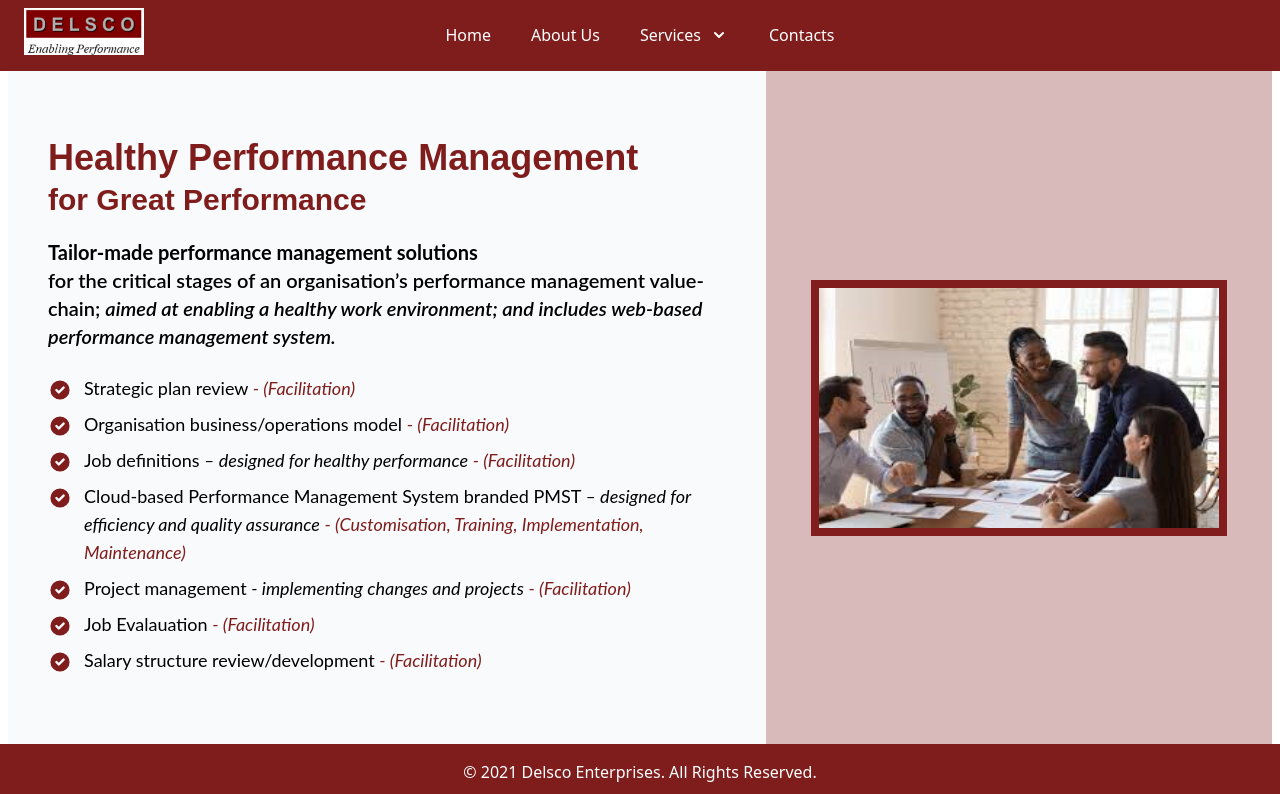
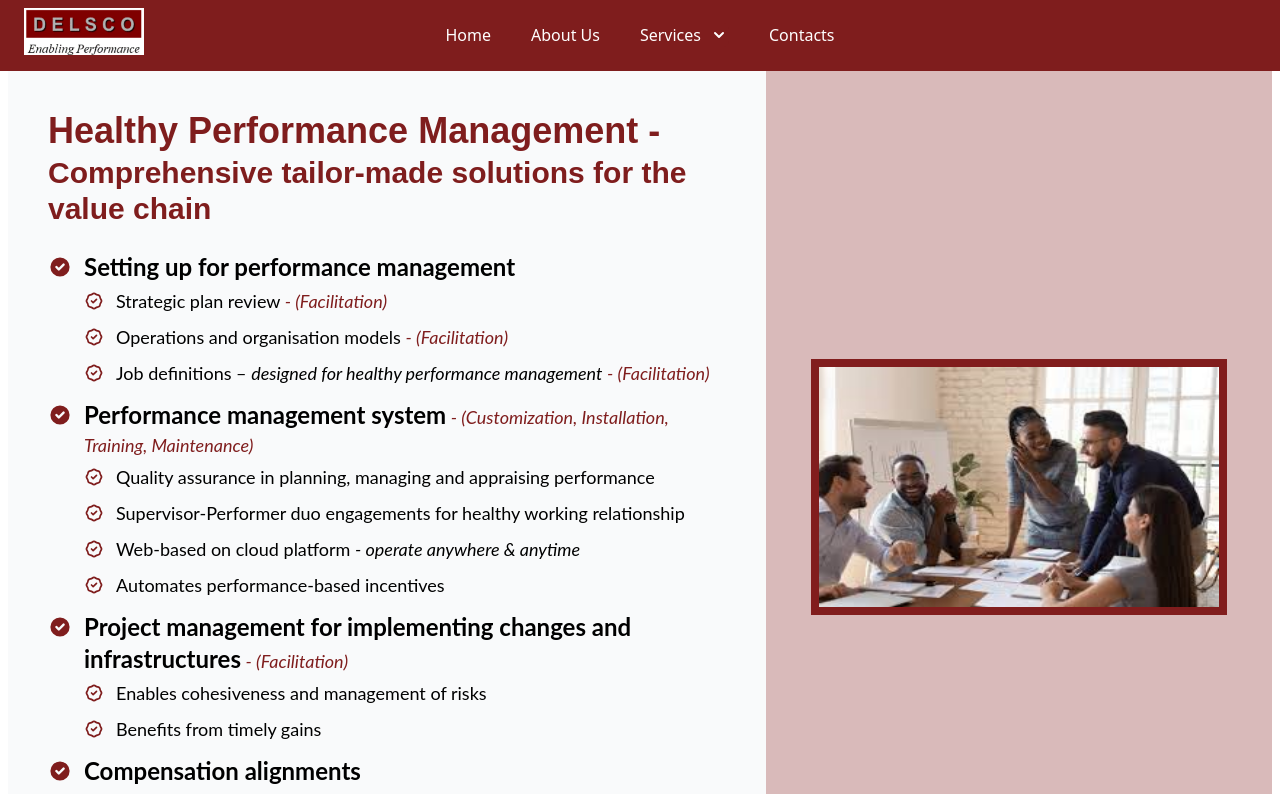
Before and after one commit to adagala/delsco, a Next.js app: page /performance in a window 1280 px wide. Shown: the top 794 px of the page. Built offline with nearby package versions, Linux system fonts and the light colour scheme; what @tailwindcss/typography would draw is missing.

Commit message:
update: content

```diff
--- a/pages/performance.tsx
+++ b/pages/performance.tsx
@@ -1,39 +1,71 @@
 import { NextPage } from "next"
 import Image from 'next/image'
 import { CheckCircleIcon } from '@heroicons/react/solid'
+import { BadgeCheckIcon } from "@heroicons/react/outline"
 import { List } from "../models/List"
 
 const performanceLists: List[] = [
+    {
+        title: 'Setting up for performance management',
+        children: [
             {
                 title: 'Strategic plan review',
                 description: ' - (Facilitation)'
             },
             {
-        title: 'Organisation business/operations model',
+                title: 'Operations and organisation models',
                 description: ' - (Facilitation)'
             },
             {
-        title: 'Job definitions',
-        header: '– designed for healthy performance',
+                title: 'Job definitions – ',
+                header: 'designed for healthy performance management',
                 description: ' - (Facilitation)'
+            }
+        ]
     },
     {
-        title: 'Cloud-based Performance Management System branded PMST',
-        header: ' – designed for efficiency and quality assurance',
-        description: ' - (Customisation, Training, Implementation, Maintenance)'
+        title: 'Performance management system',
+        description: ' - (Customization, Installation, Training, Maintenance)',
+        children: [
+            {
+                title: 'Quality assurance in planning, managing and appraising performance'
             },
             {
-        title: 'Project management',
-        header: ' - implementing changes and projects',
-        description: ' - (Facilitation)'
+                title: 'Supervisor-Performer duo engagements for healthy working relationship'
             },
             {
-        title: 'Job Evalauation',
+                title: 'Web-based on cloud platform',
+                header: ' - operate anywhere & anytime'
+            },
+            {
+                title: 'Automates performance-based incentives'
+            }
+        ]
+    },
+    {
+        title: 'Project management for implementing changes and infrastructures',
+        description: ' - (Facilitation)',
+        children: [
+            {
+                title: 'Enables cohesiveness and management of risks'
+            },
+            {
+                title: 'Benefits from timely gains'
+            }
+        ]
+    },
+    {
+        title: 'Compensation alignments',
+        children: [
+            {
+                title: 'Job evaluation',
                 description: ' - (Facilitation)'
             },
             {
                 title: 'Salary structure review/development',
                 description: ' - (Facilitation)'
+            }
+        ]
     }
 ]
 
@@ -44,19 +76,10 @@ const Performance: NextPage = () => {
                 <div>
                     <div className="text-3xl xl:text-4xl font-work-sans text-red-900">
                         <div className="font-extrabold">
-                            Healthy Performance Management
+                            Healthy Performance Management -
                         </div>
                         <div className="mt-1 text-2xl xl:text-3xl font-semibold">
-                            for Great Performance
-                        </div>
-                    </div>
-
-                    <div className="mt-5 text-xl font-lato">
-                        <div className="font-bold">
-                            Tailor-made performance management solutions
-                        </div>
-                        <div className="font-semibold">
-                            for the critical stages of an organisation’s performance management value-chain; <span className="italic">aimed at enabling a healthy work environment; and includes web-based performance management system.</span>
+                            Comprehensive tailor-made solutions for the value chain
                         </div>
                     </div>
 
@@ -66,7 +89,19 @@ const Performance: NextPage = () => {
                                 <div key={i} className="text-lg flex py-1">
                                     <CheckCircleIcon className="flex-shrink-0 mt-1 h-6 w-6 text-red-900" aria-hidden="true" />
                                     <div className="ml-3">
-                                        {list.title} <span className="italic">{list.header}</span> <span className="text-red-900 italic">{list.description}</span>
+                                        <span className="text-2xl font-bold">{list.title}</span> <span className="italic">{list.header}</span> <span className="text-red-900 italic">{list.description}</span>
+                                        <div className="font-lato font-normal">
+                                            {
+                                                list.children && list.children?.map((subList, i) => (
+                                                    <div key={i} className="text-lg flex py-1">
+                                                        <BadgeCheckIcon className="flex-shrink-0 h-5 w-5 mt-1 text-red-900" aria-hidden="true" />
+                                                        <div className="ml-3">
+                                                            {subList.title} <span className="italic">{subList.header}</span> <span className="text-red-900 italic">{subList.description}</span>
+                                                        </div>
+                                                    </div>
+                                                ))
+                                            }
+                                        </div>
                                     </div>
                                 </div>
                             ))
```
Lines whose indentation alone changed are shown as unchanged.
